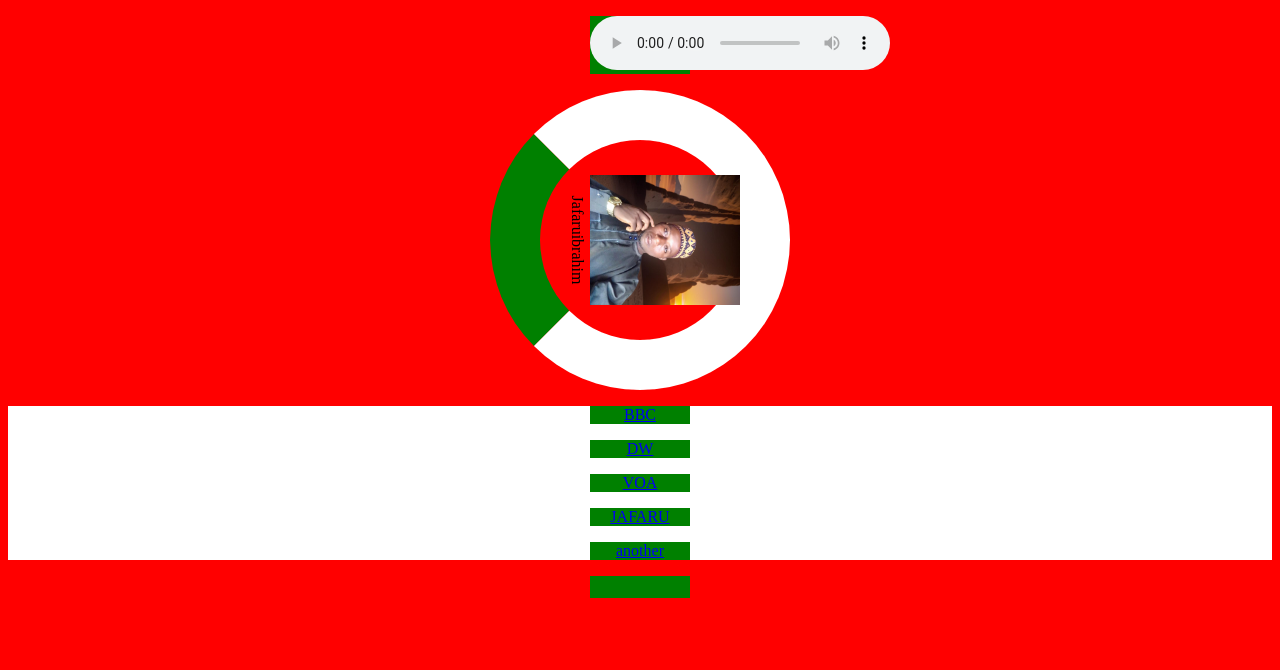
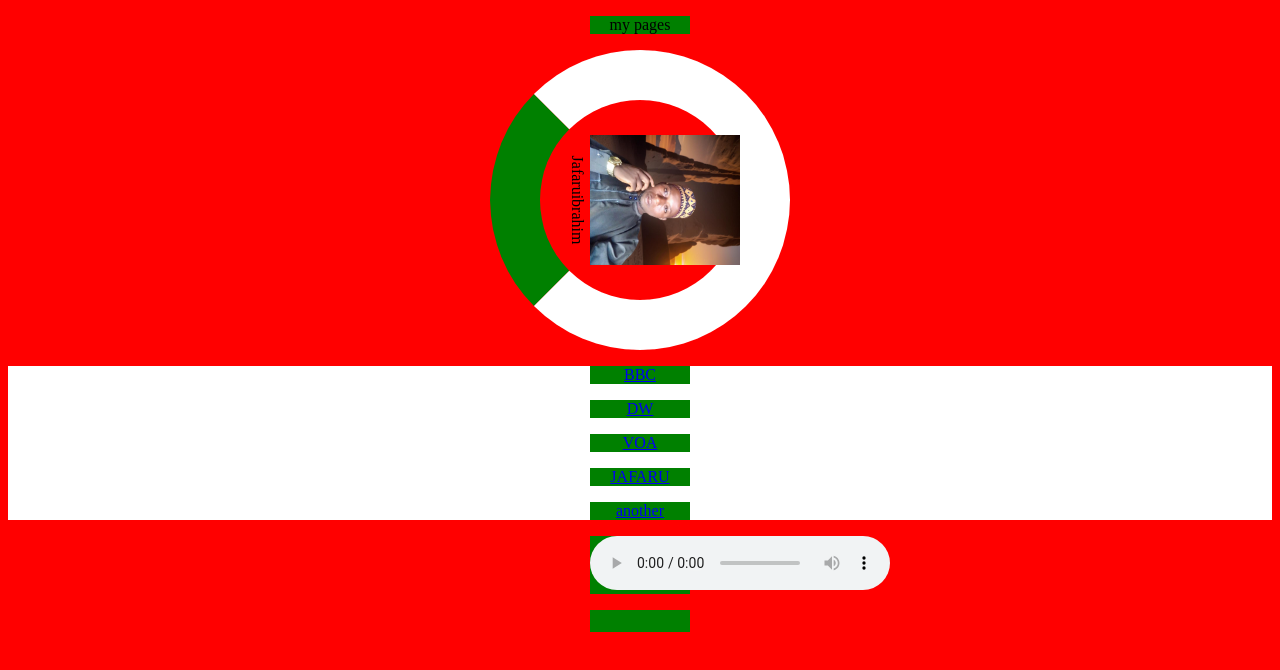
Before and after one commit to Jafaruibrahim/Redio1, a plain HTML site: page index.html in a window 1280 px wide. Drawn offline with Linux system fonts and the light colour scheme.

Commit message:
Update index.html

```diff
--- a/index.html
+++ b/index.html
@@ -31,10 +31,7 @@ Width:100px;
 </style>
 <body bgcolor="red">
   <center>
-    <p>  <audio controls autoplay>
-    <source src=" 1000006081.mp3 " type="audio/mpeg">
-    Your browser does not support the audio element.
-  </audio>  </p>
+    <p>my pages</p>
   <span class="loader"><img src="mp.jpg" width="130px" height="150px">Jafaruibrahim</span>
     <div style="background-color:white">
       <p><a href="https://bbchausa.com">BBC</a></p>
@@ -43,6 +40,10 @@ Width:100px;
       <p><a href="https://jafaruibrahim.blogspot.com">JAFARU</a></p>
       <p><a href="https://docs.google.com/document/d/1y6CKiZy4yHK8QIXfSWSvZutnYV5tlb8ChDo2NIzc80M/edit?usp=drivesdk">another</a></p>
     </div>
+    <p> <audio controls autoplay>
+    <source src=" 1000006081.mp3 " type="audio/mpeg">
+    Your browser does not support the audio element.
+  </audio>   </p>
     <p style="color:white;"><marquee>09033343991</marquee></p>
 
 </body>
```
